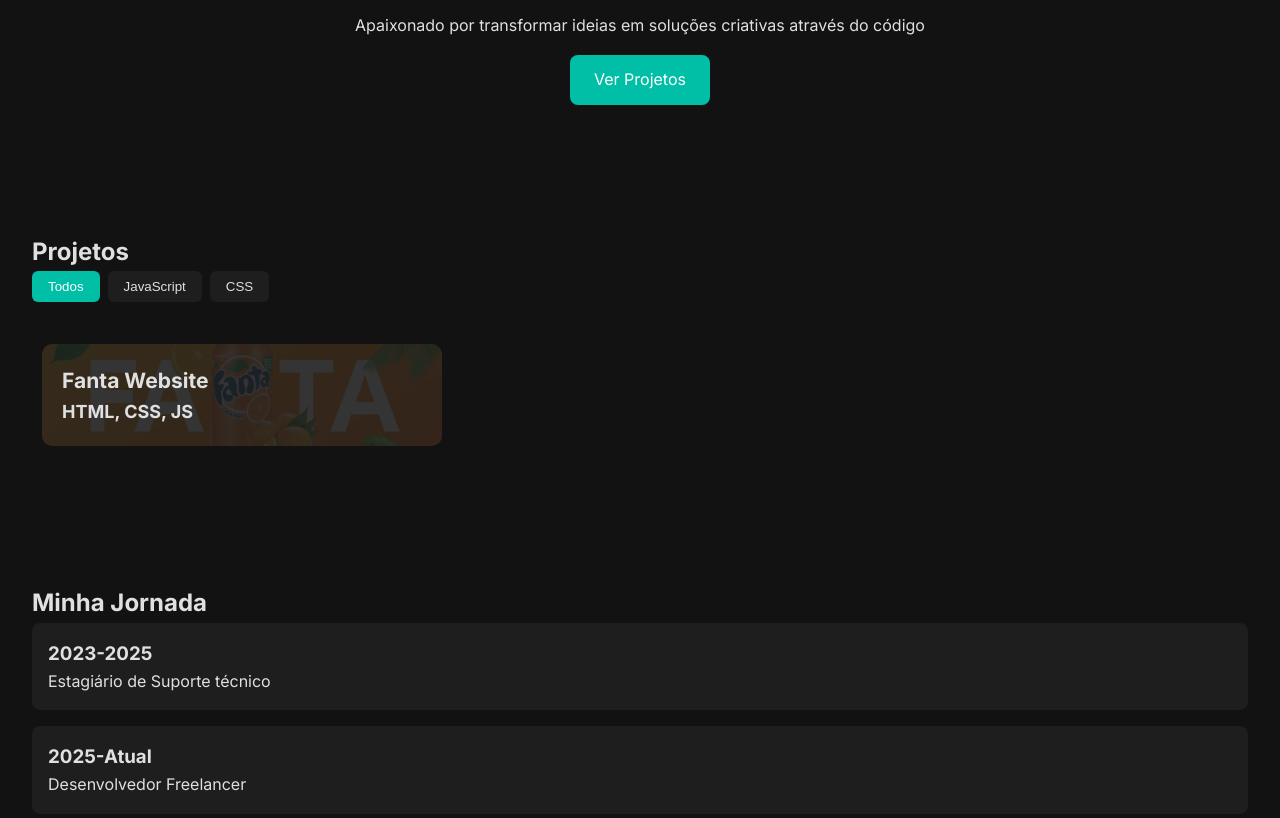
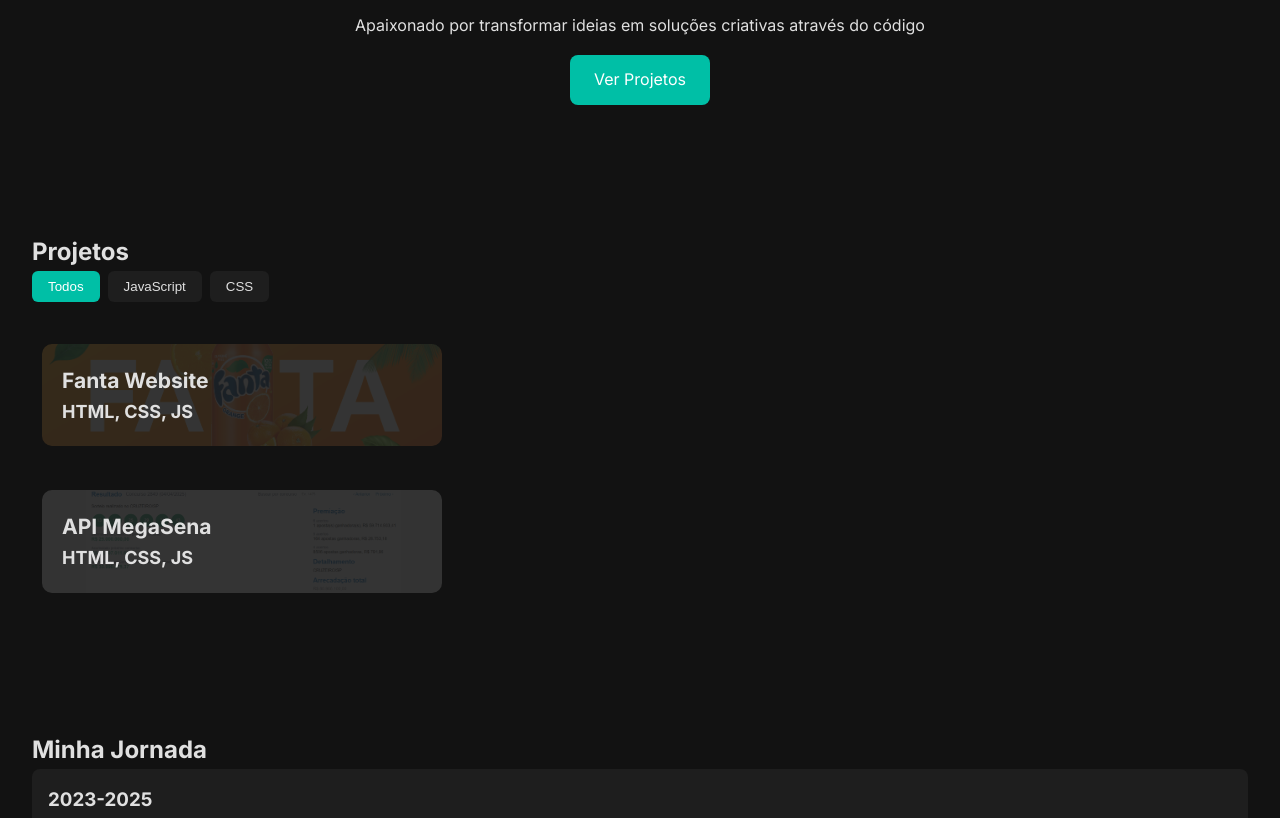
Before and after one commit to davisnaider06/Portfolio---Davi-Snaider, a plain HTML site: page index.html in a window 1280 px wide. Shown: the part 277-1095 px from the top of the page. Drawn offline with Linux system fonts and the light colour scheme.

Commit message:
"add whatsapp link"

```diff
--- a/index.html
+++ b/index.html
@@ -17,7 +17,7 @@
       <ul class="nav-links">
         <li><a href="#about">Sobre</a></li>
         <li><a href="#projects">Projetos</a></li>
-        <li><a href="#contact">Contato</a></li>
+        <li><a href="https://wa.me/5512991015266?text=Olá, gostaria de saber mais sobre seu trabalho!">Contato</a></li>
         <li><button id="theme-toggle" aria-label="Alternar tema">🌙</button></li>
       </ul>
     </nav>
@@ -41,6 +41,15 @@
           <img class="project-bg" src="./assets/Captura de tela 2025-05-27 020317.png" alt="Fundo Projeto">
           <div class="project-content">
             <h3>Fanta Website</h3>
+            <p>HTML, CSS, JS</p>
+          </div>
+        </div>
+      </a>
+       <a href="https://megasena-backend.onrender.com" target="_blank" class="megasena-link">
+        <div class="project-card" data-tech="javascript css">
+          <img class="project-bg" src="./assets/Captura de tela 2025-06-03 172152.png" alt="Fundo Projeto">
+          <div class="project-content">
+            <h3>API MegaSena</h3>
             <p>HTML, CSS, JS</p>
           </div>
         </div>
--- a/style.css
+++ b/style.css
@@ -165,8 +165,8 @@ body.light-mode .dark-img {
 
 .projects-grid {
   display: grid;
+  grid-template-columns: 1fr; /* Apenas uma coluna */
   gap: 1.5rem;
-  grid-template-columns: repeat(auto-fit, minmax(250px, 1fr));
 }
 
 .project-card {
@@ -181,12 +181,13 @@ body.light-mode .dark-img {
   margin: 10px 0 10px 10px; /* Margem: top right bottom left */
 }
 
-.fanta-link{
+.fanta-link, .megasena-link{
   text-decoration: none; /* Remove o sublinhado */
   color: inherit;
   font-weight: 1000;
   font-size: large;
 }
+
 
 
 .project-card:hover {
```
Also changed, not shown: assets/Captura de tela 2025-06-03 172152.png (added).
